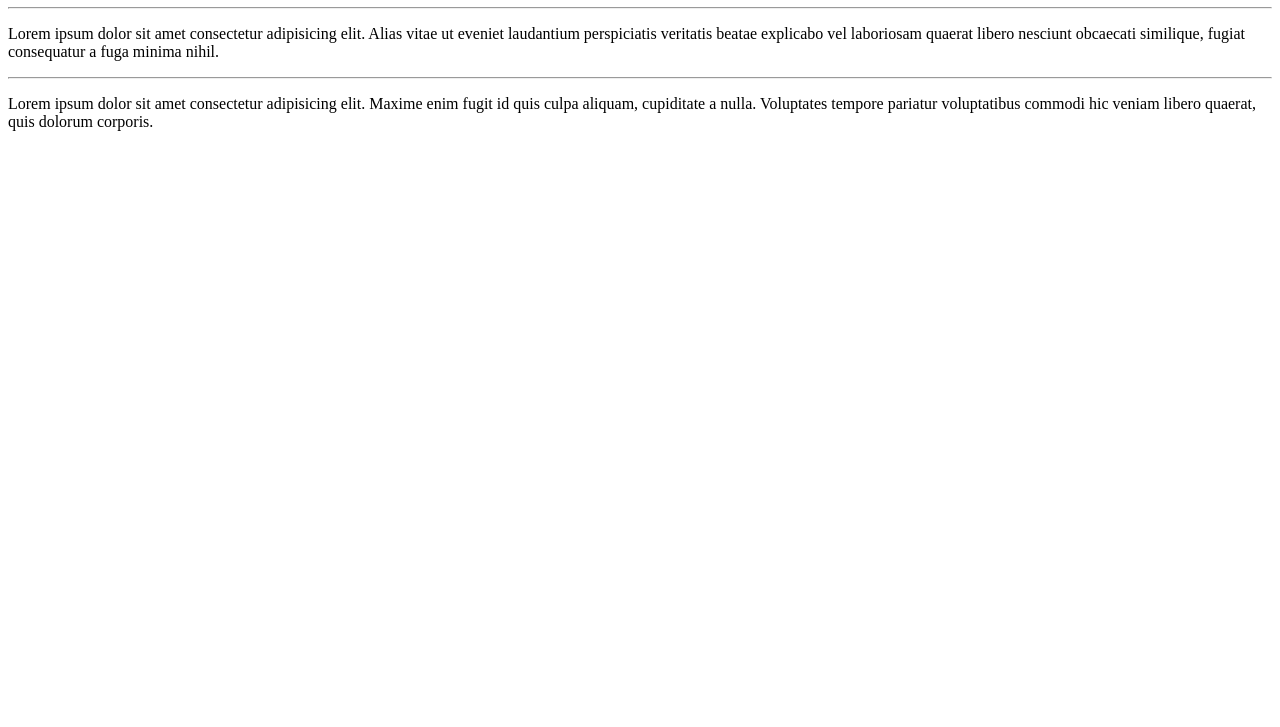
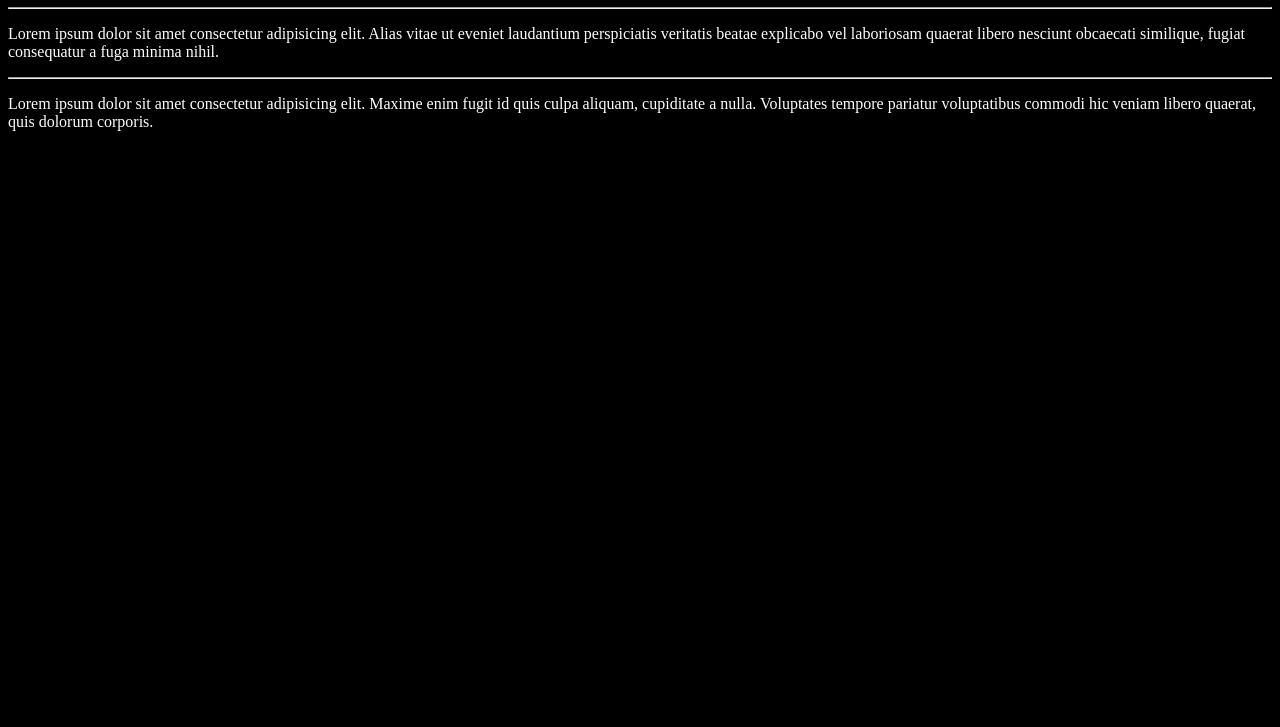
Before and after one commit to ze-luan/ProgramacaoInternet, a plain HTML site: page pasta/index.html in a window 1280 px wide. Shown: the part 73-800 px from the top of the page. Drawn offline with Linux system fonts and the light colour scheme.

Commit message:
foi atualizado o estilo

```diff
--- a/pasta/index.html
+++ b/pasta/index.html
@@ -3,6 +3,7 @@
 <head>
   <meta charset="UTF-8">
   <meta name="viewport" content="width=device-width, initial-scale=1.0">
+  <link rel="stylesheet" href="pasta/style.css">
   <title>site para teste</title>
 </head>
 <body>
--- /dev/null
+++ b/pasta/pasta/style.css
@@ -0,0 +1,5 @@
+* {
+
+  background-color: black;
+  color: white;
+}
```
